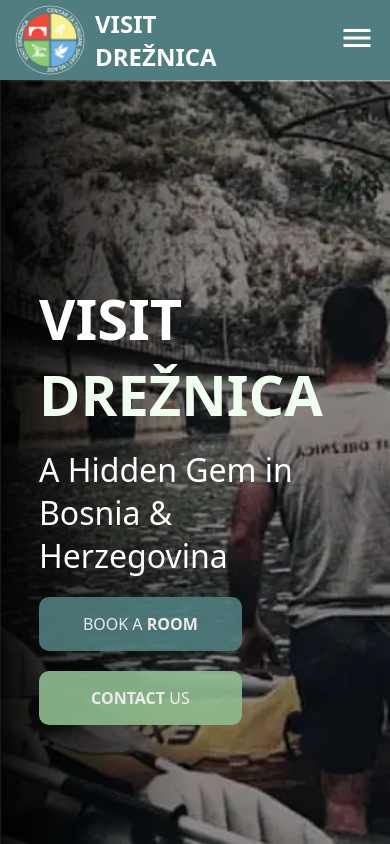
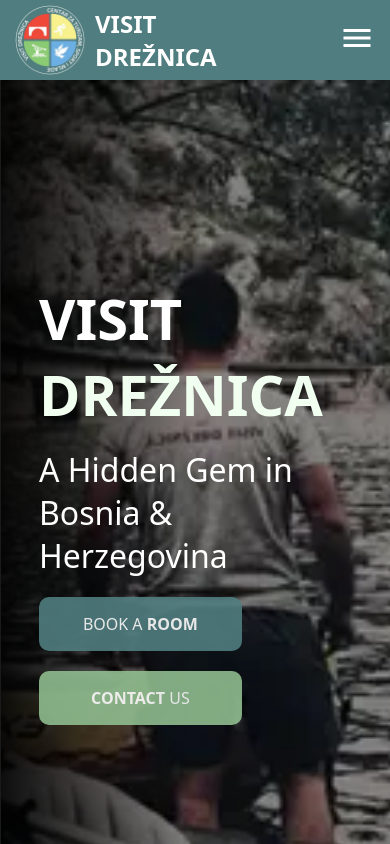
Before and after one commit to ErminMusic/Visit-Dre-nica, a React (Vite) app: page / in a window 390 px wide. Shown: the top 844 px of the page. Built offline with nearby package versions, Linux system fonts and the light colour scheme.

Commit message:
Hero Phone Size

```diff
--- a/index.html
+++ b/index.html
@@ -4,6 +4,7 @@
     <meta charset="UTF-8" />
     <link rel="icon" type="image/svg+xml" href="/public/Images/Logo.webp" />
     <link rel="preload" as="image" href="/public/Images/Hero.webp" />
+    <link rel="preload" as="image" href="/public/Images/HeroPhone.webp" />
     <meta name="viewport" content="width=device-width, initial-scale=1.0" />
     <meta name="description" content="Visit Drežnica Visit Drežnica Visit Drežnica Visit Drežnica Visit Drežnica Visit Drežnica Visit Drežnica Visit DrežnicaVisit Drežnica Visit Drežnica Visit Drežnica Visit Drežnica Visit Drežnica Visit Drežnica Visit Drežnica Visit DrežnicaVisit Drežnica Visit Drežnica Visit Drežnica Visit Drežnica Visit Drežnica Visit Drežnica Visit Drežnica Visit DrežnicaVisit Drežnica Visit Drežnica Visit Drežnica Visit Drežnica Visit Drežnica Visit Drežnica Visit Drežnica Visit DrežnicaVisit Drežnica Visit Drežnica Visit Drežnica Visit Drežnica Visit Drežnica Visit Drežnica Visit Drežnica Visit DrežnicaVisit Drežnica Visit Drežnica Visit Drežnica Visit Drežnica Visit Drežnica Visit Drežnica Visit Drežnica Visit DrežnicaVisit Drežnica Visit Drežnica Visit Drežnica Visit Drežnica Visit Drežnica Visit Drežnica Visit Drežnica Visit DrežnicaVisit Drežnica Visit Drežnica Visit Drežnica Visit Drežnica Visit Drežnica Visit Drežnica Visit Drežnica Visit DrežnicaVisit Drežnica Visit Drežnica Visit Drežnica " />
     <title>Visit Drežnica</title>
--- a/src/components/sections/Hero.jsx
+++ b/src/components/sections/Hero.jsx
@@ -1,17 +1,16 @@
 import styled from 'styled-components';
-import HeroBg from '../../../public/Images/Hero.webp';
+import HeroBg from '../../../public/Images/Hero.webp'; // Original larger image
+import HeroBgPhone from '../../../public/Images/HeroPhone.webp'; // New smaller image for smaller screens
 
 function Hero() {
   return (
     <Wrap>
-
       <BackgroundOverlay />
       <BackgroundImage
         alt="Hero Image"
         src={HeroBg}
-
-        srcSet={`${HeroBg} 1920w, ${HeroBg} 600w`} // Specify image sources and sizes
-        sizes="(max-width: 600px) 100vw, 1920px" // Define sizes based on viewport width
+        srcSet={`${HeroBgPhone} 600w, ${HeroBg} 1920w`}
+        sizes="(max-width: 600px) 100vw, 1920px"
       />
 
       <Container>
```
Also changed, not shown: public/Images/HeroPhone.webp (added).
